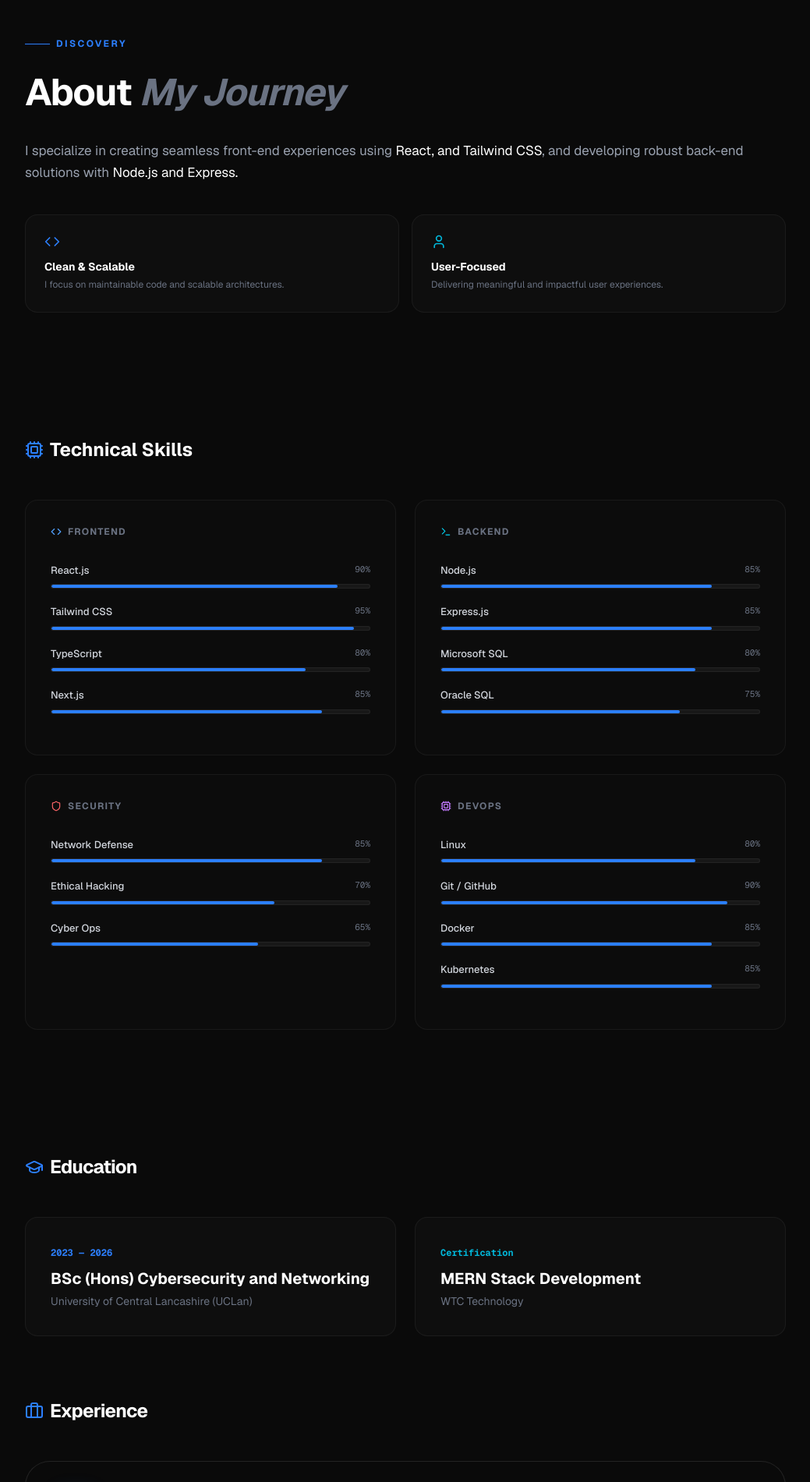
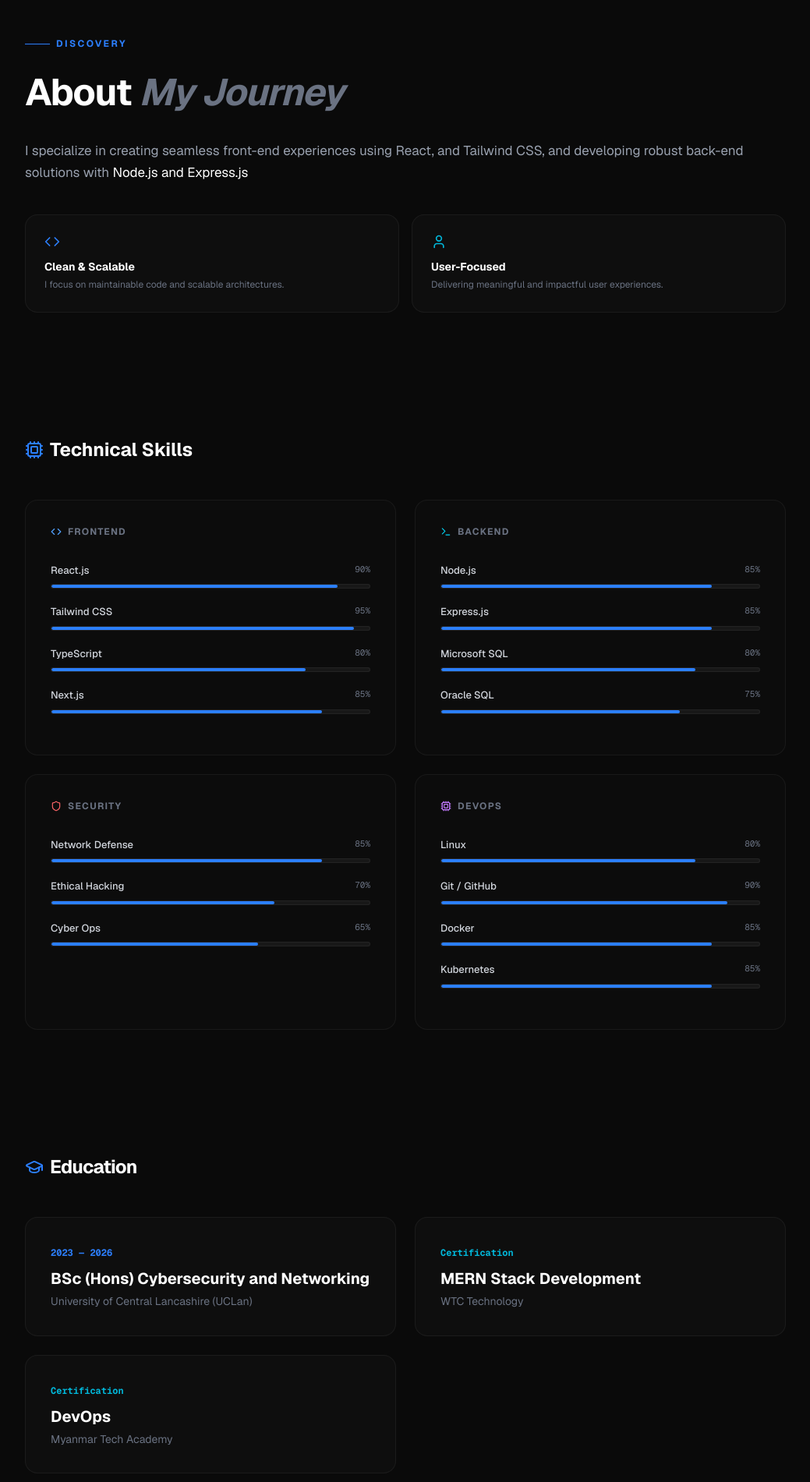
Before and after one commit to Meepo132/portfolio_jue, a Next.js app: page / in a window 1280 px wide. Shown: the part 880-2781 px from the top of the page at 78% size, without its empty margins (120-1159 px from the left). Built offline with nearby package versions, Linux system fonts and the light colour scheme.

Commit message:
Update portfolio content

```diff
--- a/app/page.tsx
+++ b/app/page.tsx
@@ -125,7 +125,7 @@
         <div className="absolute inset-0 bg-gradient-to-b from-transparent via-[#0a0a0a]/50 to-[#0a0a0a] z-0"></div>
         <div className="max-w-5xl mx-auto h-full px-6 flex flex-col justify-center relative z-10">
           <h2 className="text-5xl md:text-7xl font-bold text-white mb-6 tracking-tight">
-            Software Engineer <br />
+            DevOps Engineer <br />
             <span className="text-gray-500 hover:text-gray-400 transition-colors">& Full-Stack Developer</span>
           </h2>
           <div className="max-w-2xl space-y-4 mb-8">
@@ -159,7 +159,7 @@
               </h3>
               <div className="space-y-6 text-[17px] leading-relaxed text-gray-400">
                 <p>
-                  I specialize in creating seamless front-end experiences using <span className="text-white">React, and Tailwind CSS</span>, and developing robust back-end solutions with <span className="text-white">Node.js and Express.</span>
+                  I specialize in creating seamless front-end experiences using <span className="text-blue">React, and Tailwind CSS</span>, and developing robust back-end solutions with <span className="text-white">Node.js and Express.js</span>
                 </p>
               </div>
               <div className="grid grid-cols-1 sm:grid-cols-2 gap-4 pt-10">
@@ -219,6 +219,11 @@
               <span className="text-cyan-500 font-mono text-xs font-bold group-hover:text-cyan-400">Certification</span>
               <h4 className="text-xl font-bold text-white mt-2 group-hover:text-cyan-400 transition">MERN Stack Development</h4>
               <p className="text-gray-500 mt-1 text-sm leading-relaxed">WTC Technology</p>
+            </div>
+            <div className="p-8 rounded-2xl border border-white/5 bg-white/[0.02] hover:bg-white/[0.05] hover:-translate-y-2 transition-all duration-300 group">
+              <span className="text-cyan-500 font-mono text-xs font-bold group-hover:text-cyan-400">Certification</span>
+              <h4 className="text-xl font-bold text-white mt-2 group-hover:text-cyan-400 transition">DevOps</h4>
+              <p className="text-gray-500 mt-1 text-sm leading-relaxed">Myanmar Tech Academy</p>
             </div>
           </div>
         </section>
```
